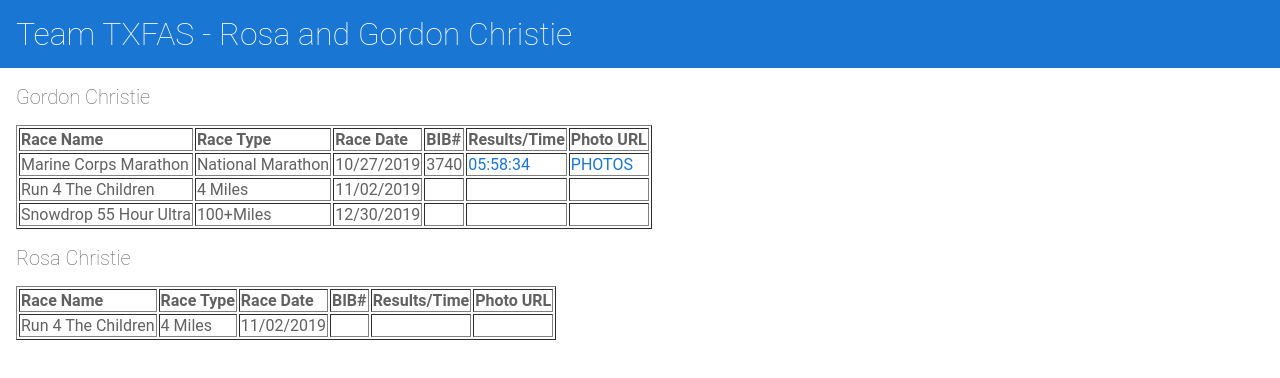
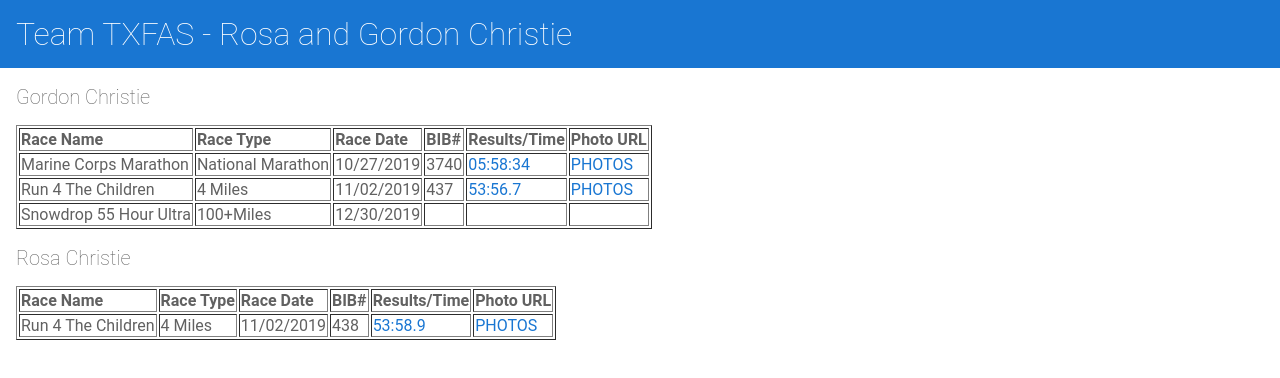
Before and after one commit to gchristie/txfas, an Angular app: page / in a window 1280 px wide. Shown: the top 378 px of the page. Built offline with nearby package versions, Linux system fonts and the light colour scheme.

Commit message:
1 file modified

```diff
--- a/src/app/racedata.ts
+++ b/src/app/racedata.ts
@@ -16,10 +16,10 @@ export var racedata = [
     name: 'Run 4 The Children',
     racedate: '11/02/2019',
     racetype: '4 Miles',
-    bibnumber: "",
-    racetime: '',
-    resultsurl:'',
-    photourl: ''
+    bibnumber: '437',
+    racetime: '53:56.7',
+    resultsurl:'https://www.runhoustontiming.net/race_result/1572718099_3745642_Overall.htm',
+    photourl: 'https://runsignup.com/Race/Photos/40578/110511/437'
   }
    ,
    {
@@ -27,7 +27,7 @@ export var racedata = [
     name: 'Snowdrop 55 Hour Ultra',
     racedate: '12/30/2019',
     racetype: '100+Miles',
-    bibnumber: "",
+    bibnumber: '',
     racetime: '',
     resultsurl:'',
 
@@ -39,10 +39,10 @@ export var racedata = [
     name: 'Run 4 The Children',
     racedate: '11/02/2019',
     racetype: '4 Miles',
-    bibnumber: "",
-    racetime: '',
-    resultsurl:'',
-    photourl: ''
+    bibnumber: '438',
+    racetime: '53:58.9',
+    resultsurl:'https://www.runhoustontiming.net/race_result/1572718099_3745642_Overall.htm',
+    photourl: 'https://runsignup.com/Race/Photos/40578/110511/438'
   }
 
 ];
```
